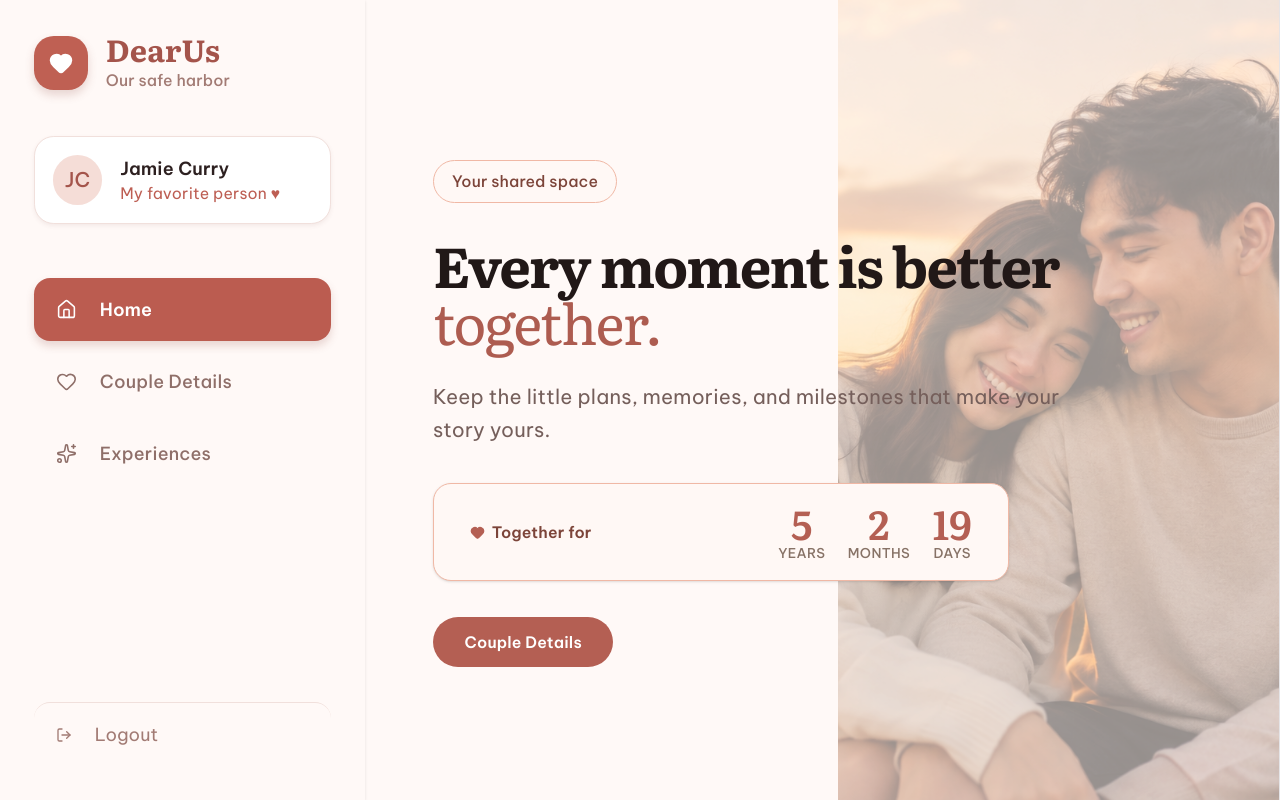
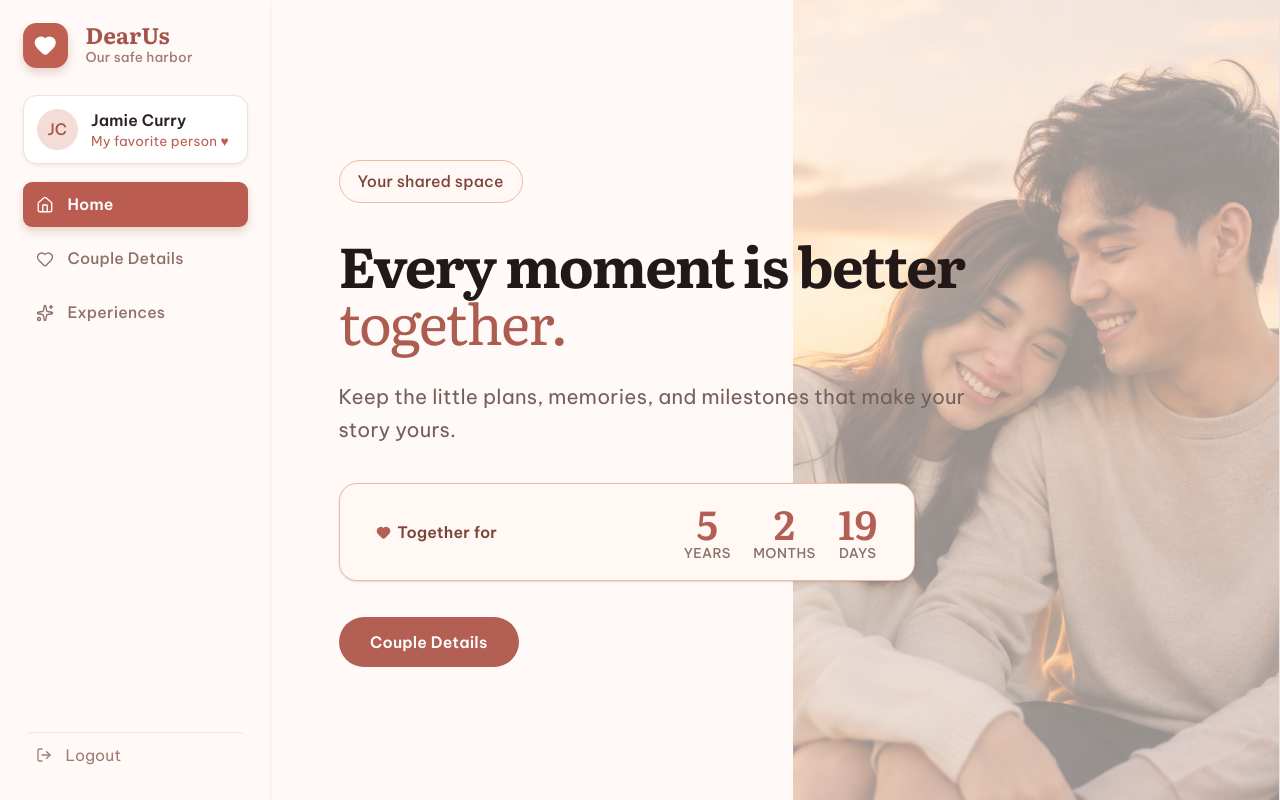
Before and after one commit to jokserpokser/dearUs-app, a React (Vite) app in the folder frontend/: page /demo in a window 1280 px wide. Built offline with nearby package versions, Linux system fonts and the light colour scheme; no server answers; a web font is replaced by a local one.

Commit message:
refactor: adjust layout margins for improved responsiveness across multiple pages

```diff
--- a/frontend/src/components/Navbar.tsx
+++ b/frontend/src/components/Navbar.tsx
@@ -34,21 +34,21 @@ export const Navbar = () => {
 
       <nav
         aria-label="Main navigation"
-        className="fixed left-0 top-0 z-50 flex w-full flex-col bg-[#fff9f7] px-6 py-5 shadow-sm md:h-full md:w-81 md:px-7.5 md:py-7.5"
+        className="fixed left-0 top-0 z-50 flex w-full flex-col bg-[#fff9f7] px-6 py-5 shadow-sm md:h-full md:w-60 md:px-5 md:py-5"
       >
         <div className="relative z-50 flex items-center justify-between bg-[#fff9f7] text-start md:block">
           <div className="flex items-center gap-4">
-            <div className="flex size-12 shrink-0 items-center justify-center rounded-[1.1rem] bg-[#bf6053] text-white shadow-[0_5px_10px_rgba(137,66,56,0.2)]">
-              <Heart size={24} fill="currentColor" strokeWidth={2.5} />
+            <div className="flex size-12 shrink-0 items-center justify-center rounded-[1.1rem] bg-[#bf6053] text-white shadow-[0_5px_10px_rgba(137,66,56,0.2)] md:size-10 md:rounded-xl">
+              <Heart size={24} fill="currentColor" strokeWidth={2.5} className="md:size-5" />
             </div>
             <div className="flex flex-col">
               <span
-                className="text-[1.7rem] font-bold leading-none text-[#a4544b]"
+                className="text-[1.7rem] font-bold leading-none text-[#a4544b] md:text-xl"
                 style={{ fontFamily: "Literata" }}
               >
                 DearUs
               </span>
-              <span className="mt-1 text-sm font-medium text-[#a27b74]">
+              <span className="mt-1 text-sm font-medium text-[#a27b74] md:mt-0.5 md:text-xs">
                 Our safe harbor
               </span>
             </div>
@@ -73,15 +73,15 @@ export const Navbar = () => {
               {isMenuOpen ? <X size={22} /> : <Menu size={22} />}
             </button>
           </div>
-          <div className="mt-10 hidden items-center gap-4 rounded-[1.1rem] border border-[#f1e0dc] bg-white px-4 py-4 shadow-[0_2px_4px_rgba(120,70,60,0.08)] md:flex">
-            <div className="relative flex size-11 shrink-0 items-center justify-center rounded-full bg-[#f5ddd7] text-lg font-medium text-[#a4544b]">
+          <div className="mt-6 hidden items-center gap-3 rounded-xl border border-[#f1e0dc] bg-white px-3 py-3 shadow-[0_2px_4px_rgba(120,70,60,0.08)] md:flex">
+            <div className="relative flex size-9 shrink-0 items-center justify-center rounded-full bg-[#f5ddd7] text-sm font-medium text-[#a4544b]">
               {initials}
             </div>
             <div className="flex min-w-0 flex-col text-left">
-              <span className="truncate text-base font-semibold text-[#2d2020]">
+              <span className="truncate text-sm font-semibold text-[#2d2020]">
                 {user?.name || "DearUs member"}
               </span>
-              <span className="truncate text-sm text-[#bd5e53]">
+              <span className="truncate text-xs text-[#bd5e53]">
                 {couple?.endearment || "Your favorite person"} ♥
               </span>
             </div>
@@ -89,7 +89,7 @@ export const Navbar = () => {
         </div>
 
         <div
-          className={`${isMenuOpen ? "flex" : "hidden"} absolute left-0 top-full z-50 max-h-[calc(100dvh-6rem)] w-full flex-col gap-2 overflow-y-auto border-b border-[#f1e0dc] bg-[#fff9f7] p-6 md:static md:flex md:h-full md:max-h-none md:w-auto md:overflow-visible md:border-0 md:bg-transparent md:p-0 md:pt-12`}
+          className={`${isMenuOpen ? "flex" : "hidden"} absolute left-0 top-full z-50 max-h-[calc(100dvh-6rem)] w-full flex-col gap-2 overflow-y-auto border-b border-[#f1e0dc] bg-[#fff9f7] p-6 md:static md:flex md:h-full md:max-h-none md:w-auto md:overflow-visible md:border-0 md:bg-transparent md:p-0 md:pt-4`}
         >
           <NavLink
             to={homeTarget}
@@ -97,14 +97,14 @@ export const Navbar = () => {
             aria-label="Go to home"
             onClick={closeMenu}
             className={({ isActive }) =>
-              `flex w-full flex-row items-center justify-start gap-5 rounded-[0.9rem] px-5 py-4 text-base font-medium text-[#8f6f69] transition-all duration-300 hover:cursor-pointer ${
+              `flex w-full flex-row items-center justify-start gap-5 rounded-[0.9rem] px-5 py-4 text-base font-medium text-[#8f6f69] md:gap-3 md:rounded-lg md:px-3 md:py-2.5 md:text-sm transition-all duration-300 hover:cursor-pointer ${
                 isActive
                   ? "bg-[#bb5c50] font-semibold text-white shadow-[0_5px_9px_rgba(139,70,60,0.2)]"
                   : "hover:bg-[#f7e7e3] hover:text-[#a4544b]"
               }`
             }
           >
-            <House size={21} strokeWidth={1.8} />
+            <House size={18} strokeWidth={1.8} />
             Home
           </NavLink>
           {user?.couple_id && (
@@ -113,14 +113,14 @@ export const Navbar = () => {
               aria-label="Go to Couple Details"
               onClick={closeMenu}
               className={({ isActive }) =>
-                `flex w-full flex-row items-center justify-start gap-5 rounded-[0.9rem] px-5 py-4 text-base font-medium text-[#8f6f69] transition-all duration-200 hover:cursor-pointer ${
+                `flex w-full flex-row items-center justify-start gap-5 rounded-[0.9rem] px-5 py-4 text-base font-medium text-[#8f6f69] md:gap-3 md:rounded-lg md:px-3 md:py-2.5 md:text-sm transition-all duration-200 hover:cursor-pointer ${
                   isActive
                     ? "bg-[#bb5c50] font-semibold text-white shadow-[0_5px_9px_rgba(139,70,60,0.2)]"
                     : "hover:bg-[#f7e7e3] hover:text-[#a4544b]"
                 }`
               }
             >
-              <Heart size={21} strokeWidth={1.8} />
+              <Heart size={18} strokeWidth={1.8} />
               Couple Details
             </NavLink>
           )}
@@ -131,20 +131,20 @@ export const Navbar = () => {
               aria-label="Go to experiences"
               onClick={closeMenu}
               className={({ isActive }) =>
-                `flex w-full flex-row items-center justify-start gap-5 rounded-[0.9rem] px-5 py-4 text-base font-medium text-[#8f6f69] transition-all duration-200 hover:cursor-pointer ${
+                `flex w-full flex-row items-center justify-start gap-5 rounded-[0.9rem] px-5 py-4 text-base font-medium text-[#8f6f69] md:gap-3 md:rounded-lg md:px-3 md:py-2.5 md:text-sm transition-all duration-200 hover:cursor-pointer ${
                   isActive
                     ? "bg-[#bb5c50] font-semibold text-white shadow-[0_5px_9px_rgba(139,70,60,0.2)]"
                     : "hover:bg-[#f7e7e3] hover:text-[#a4544b]"
                 }`
               }
             >
-              <Sparkles size={21} strokeWidth={1.8} />
+              <Sparkles size={18} strokeWidth={1.8} />
               Experiences
             </NavLink>
           )}
           <button
             type="button"
-            className="mt-8 flex flex-row items-center gap-5 rounded-[0.9rem] border-t border-[#f1e0dc] bg-transparent px-5 py-4 text-left text-base text-[#a27b74] transition-colors duration-300 hover:cursor-pointer hover:bg-red-50 hover:text-[#bb5c50] focus:bg-transparent active:bg-transparent md:mt-auto"
+            className="mt-8 flex flex-row items-center gap-5 rounded-[0.9rem] border-t border-[#f1e0dc] bg-transparent px-5 py-4 text-left text-base text-[#a27b74] transition-colors duration-300 hover:cursor-pointer hover:bg-red-50 hover:text-[#bb5c50] focus:bg-transparent active:bg-transparent md:mt-auto md:gap-3 md:rounded-lg md:px-3 md:py-2.5 md:text-sm"
             onClick={() => {
               closeMenu();
               if (demo) {
--- a/frontend/src/pages/Dashboard.tsx
+++ b/frontend/src/pages/Dashboard.tsx
@@ -12,7 +12,7 @@ export const Dashboard = () => {
   return (
     <>
       <Navbar />
-      <div className="min-h-screen overflow-y-auto bg-[#fff9f7] pt-16 text-[#241817] md:ml-80 md:pt-0">
+      <div className="min-h-screen overflow-y-auto bg-[#fff9f7] pt-16 text-[#241817] md:ml-59 md:pt-0">
         <div className="relative flex min-h-[calc(100svh-64px)] items-center overflow-hidden px-6 py-14 sm:px-10 lg:min-h-screen lg:px-16">
           <div className="pointer-events-none absolute inset-0 opacity-35 bg-[radial-gradient(rgba(181,111,96,0.2)_0.7px,transparent_0.7px)] bg-size-[18px_18px]" />
           <div className="relative z-10 flex w-full max-w-5xl flex-col items-center text-center lg:items-start lg:text-left">
--- a/frontend/src/pages/Experiences.tsx
+++ b/frontend/src/pages/Experiences.tsx
@@ -76,7 +76,7 @@ export const Experiences = () => {
           }}
         />
       )}
-      <div className="min-h-screen bg-[#fff6f4] pt-24 md:ml-80 md:pt-0">
+      <div className="min-h-screen bg-[#fff6f4] pt-24 md:ml-59 md:pt-0">
         <div
           className="flex flex-row items-start justify-between gap-3 bg-[#FFEDEA] p-4 text-left text-xl font-semibold text-[#a4544b] sm:flex-row sm:items-center sm:px-6 lg:px-10"
           style={{ fontFamily: "Literata" }}
--- a/frontend/src/pages/JoinCouple.tsx
+++ b/frontend/src/pages/JoinCouple.tsx
@@ -56,7 +56,7 @@ export const JoinCouple = () => {
   return (
     <>
       <Navbar />
-      <main className="fixed inset-0 flex flex-col items-center justify-center overflow-y-auto bg-[#fff9f7] pt-16 md:ml-69 md:pt-0">
+      <main className="fixed inset-0 flex flex-col items-center justify-center overflow-y-auto bg-[#fff9f7] pt-16 md:ml-59 md:pt-0">
         <section className="flex min-h-full w-full flex-col items-center justify-center px-6 py-10 lg:px-8">
           <div className="flex flex-col items-center gap-3">
             <div className="flex h-20 w-20 items-center justify-center rounded-full bg-[#ffe9e2] text-[#b45f53]">
--- a/frontend/src/pages/ManageCouple.tsx
+++ b/frontend/src/pages/ManageCouple.tsx
@@ -158,7 +158,7 @@ export const ManageCouple = () => {
     return (
       <>
         <Navbar />
-        <div className="min-h-screen flex items-center justify-center bg-[#fff6d2] pt-24 md:ml-69 md:pt-0">
+        <div className="min-h-screen flex items-center justify-center bg-[#fff6d2] pt-24 md:ml-59 md:pt-0">
           <div className="text-center">
             <p className="text-lg text-[#545454]">Loading couple details...</p>
           </div>
@@ -171,7 +171,7 @@ export const ManageCouple = () => {
     return (
       <>
         <Navbar />
-        <div className="min-h-screen flex items-center justify-center bg-[#fff6d2] pt-24 md:ml-69 md:pt-0">
+        <div className="min-h-screen flex items-center justify-center bg-[#fff6d2] pt-24 md:ml-59 md:pt-0">
           <div className="text-center">
             <p className="text-lg text-red-500 mb-4">{error}</p>
             <button
@@ -205,7 +205,7 @@ export const ManageCouple = () => {
   return (
     <>
       <Navbar />
-      <div className="min-h-screen bg-[#fff6d2] px-4 pb-8 pt-24 md:ml-69 md:px-6 md:pt-0">
+      <div className="min-h-screen bg-[#fff6d2] px-4 pb-8 pt-24 md:ml-59 md:px-6 md:pt-0">
         <div className="mx-auto mb-8 mt-8 max-w-2xl md:mb-12 md:mt-20">
           <h1 className="text-[#693B20] font-semibold text-center">
             Manage Couple
```
